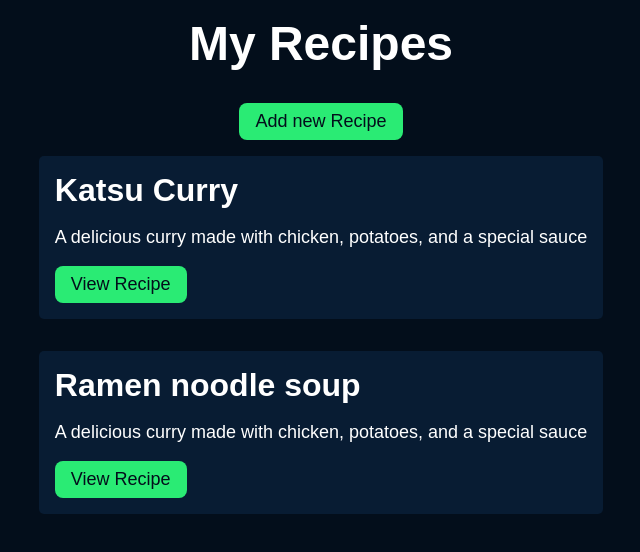
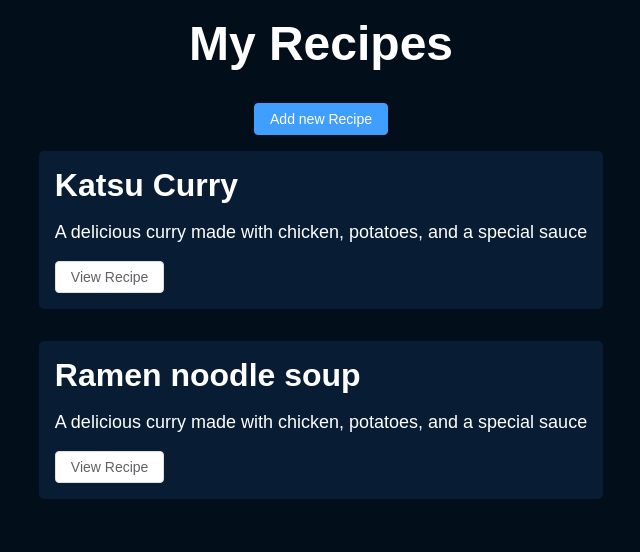
Before and after one commit to dd11ace/recipe_app, a Vue app: page / in a window 1280 px wide. Shown: the top 552 px of the page, without its empty margins (319-959 px from the left). Built offline with nearby package versions, Linux system fonts and the light colour scheme.

Commit message:
HomeView main content to BEM

```diff
--- a/package.json
+++ b/package.json
@@ -9,6 +9,7 @@
   },
   "dependencies": {
     "core-js": "^3.8.3",
+    "element-plus": "^2.2.0",
     "vue": "^3.2.13",
     "vue-router": "^4.0.3",
     "vuex": "^4.0.0"
@@ -22,6 +23,8 @@
     "@vue/cli-plugin-vuex": "~5.0.0",
     "@vue/cli-service": "~5.0.0",
     "eslint": "^7.32.0",
-    "eslint-plugin-vue": "^8.0.3"
+    "eslint-plugin-vue": "^8.0.3",
+    "node-sass": "^7.0.1",
+    "sass-loader": "^12.6.0"
   }
 }
--- a/src/App.vue
+++ b/src/App.vue
@@ -19,17 +19,4 @@ a {
   color: #2aeb74;
   text-decoration: none;
 }
-
-button {
-  appearance: none;
-  border: none;
-  background: none;
-  cursor: pointer;
-
-  background-color: #2aeb74;
-  font-size: 1.125rem;
-  color: #030e1b;
-  padding: 0.5rem 1rem;
-  border-radius: 0.5rem;
-}
 </style>
--- /dev/null
+++ b/src/styles/styles.scss
@@ -0,0 +1,3 @@
+:root {
+    --main-bg-color: #030e1b;
+}
--- a/src/views/HomeView.vue
+++ b/src/views/HomeView.vue
@@ -1,13 +1,62 @@
+<script setup>
+import { ref } from 'vue';
+import { useStore } from 'vuex';
+
+const newRecipe = ref({
+  title: '',
+  description: '',
+  ingredients: [],
+  method: [],
+  ingredientRows: 1,
+  methodRows: 1
+});
+const popupOpen = ref(false);
+const store = useStore();
+
+function togglePopup() {
+  popupOpen.value = !popupOpen.value;
+}
+
+function addNewIngredient() {
+  newRecipe.value.ingredientRows++;
+}
+
+function addNewStep() {
+  newRecipe.value.methodRows++;
+}
+
+function addNewRecipe() {
+  newRecipe.value.slug = newRecipe.value.title.toLowerCase().replace(/\s/g, '-');
+
+  if(newRecipe.value.slug === '') {
+    alert('Please enter a title');
+    return;
+  }
+
+  store.commit('ADD_RECIPE', { ...newRecipe.value });
+
+  newRecipe.value = {
+    title: '',
+    description: '',
+    ingredients: [],
+    method: [],
+    ingredientRows: 1,
+    methodRows: 1
+  };
+
+  togglePopup();
+}
+</script>
 <template>
-  <div class="home">
-    <h1>My Recipes</h1>
-    <button @click="togglePopup">Add new Recipe</button>
-    <div class="recipes">
-      <div class="card" v-for="recipe in $store.state.recipes" :key="recipe.slug">
-        <h2>{{ recipe.title }}</h2>
-        <p>{{ recipe.description }}</p>
+  <div class="home-view">
+    <h1 class="home-view__title">My Recipes</h1>
+    <el-button type="primary" @click="togglePopup">Add new Recipe</el-button>
+    <div class="home-view__recipes">
+      <div class="home-view__recipe-card" v-for="recipe in $store.state.recipes" :key="recipe.slug">
+        <h2 class="home-view__recipe-title">{{ recipe.title }}</h2>
+        <p class="home-view__recipe-paragraph">{{ recipe.description }}</p>
         <router-link :to="`/recipe/${recipe.slug}`">
-          <button>View Recipe</button>
+          <el-button>View Recipe</el-button>
         </router-link>
       </div>
     </div>
@@ -45,111 +94,48 @@
 
           <button type="submit">Add Recipe</button>
           <button type="button" @click="togglePopup">Close</button>
+
         </form>
       </div>
     </div>
   </div>
 </template>
 
-<script>
-import { ref } from 'vue';
-import { useStore } from 'vuex';
-
-export default {
-  neme: 'Home',
-  setup() {
-    const newRecipe = ref({
-      title: '',
-      description: '',
-      ingredients: [],
-      method: [],
-      ingredientRows: 1,
-      methodRows: 1
-    });
-    const popupOpen = ref(false);
-    const store = useStore();
-
-    const togglePopup = () => {
-      popupOpen.value = !popupOpen.value;
-    }
-
-    const addNewIngredient = () => {
-      newRecipe.value.ingredientRows++;
-    }
-
-    const addNewStep = () => {
-      newRecipe.value.methodRows++;
-    }
-
-    const addNewRecipe = () => {
-      newRecipe.value.slug = newRecipe.value.title.toLowerCase().replace(/\s/g, '-');
-
-      if(newRecipe.value.slug === '') {
-        alert('Please enter a title');
-        return;
-      }
-
-      store.commit('ADD_RECIPE', { ...newRecipe.value });
-
-      newRecipe.value = {
-        title: '',
-        description: '',
-        ingredients: [],
-        method: [],
-        ingredientRows: 1,
-        methodRows: 1
-      };
-
-      togglePopup();
-    }
-
-    return {
-      newRecipe,
-      togglePopup,
-      popupOpen,
-      addNewIngredient,
-      addNewStep,
-      addNewRecipe
-    }
-  }
-}
-</script>
-<style>
-.home {
+<style lang="scss">
+.home-view {
   padding: 1rem;
   display: flex;
   flex-direction: column;
   align-items: center;
-}
 
-h1 {
+  &__title {
     font-size: 3rem;
     margin-bottom: 32px;
   }
 
-.recipes {
+  &__recipes {
     display: grid;
     grid-template-columns: repeat(auto-fit, minmax(300px, 1fr));
   }
 
-.recipes .card {
+  &__recipe-card {
     padding: 1rem;
     border-radius: 5px;
     margin: 1rem;
     background-color: #081c33;
   }
 
-.recipes .card h2 {
+  &__recipe-title {
     font-size: 2rem;
     margin-bottom: 1rem;
   }
 
-.recipes .card p {
+  &__recipe-paragraph {
     font-size: 1.125rem;
     line-height: 1.4;
     margin-bottom: 1rem;
   }
-
+}
 .add-recipe-popup {
   position: fixed;
   top: 0;
```
Also changed, not shown: src/main.js (+7 -1 lines), .eslintrc.js, 1 other file (tests, documents, lock files or other folders). Lines whose indentation alone changed are shown as unchanged.
